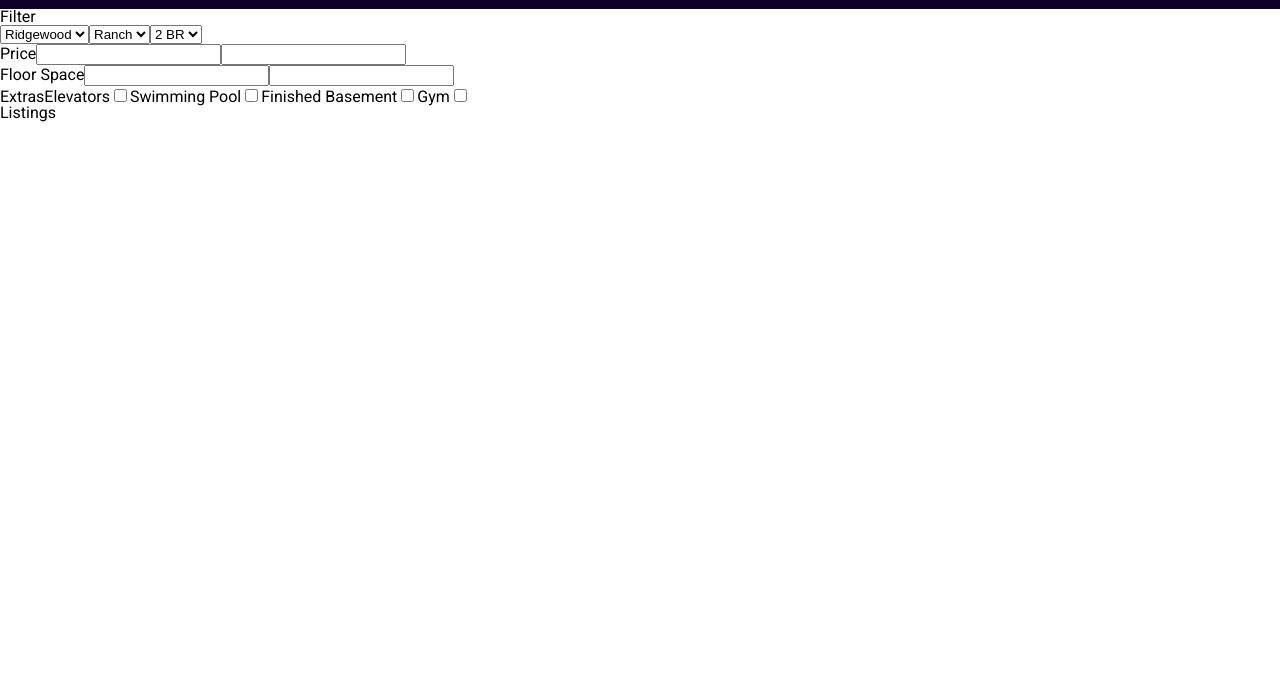
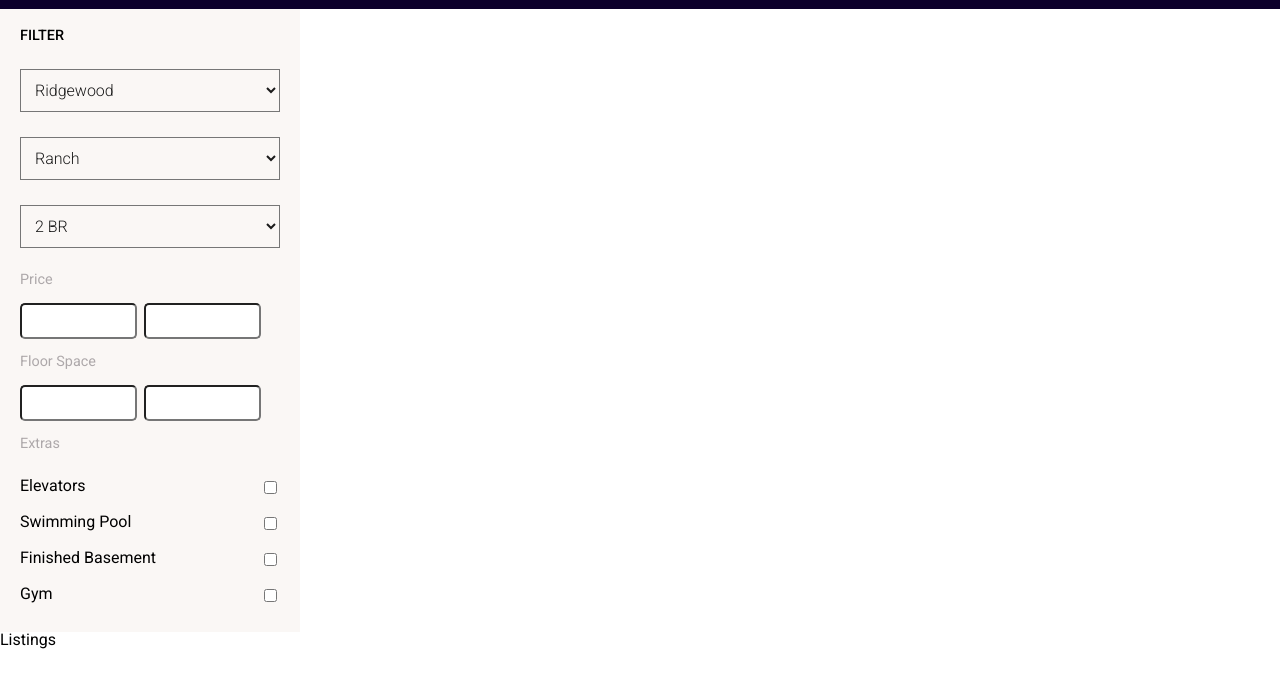
Before and after one commit to edwinchen85/real_estate_react_app, a React app: page / in a window 1280 px wide. Shown: the part 47-734 px from the top of the page. Built offline with nearby package versions, Linux system fonts and the light colour scheme.

Commit message:
Add styles for <FIlter />

```diff
--- /dev/null
+++ b/assets/sass/_content-area.scss
@@ -0,0 +1,57 @@
+#filter {
+  background: $grey;
+  width: 30%;
+  max-width: 300px;
+
+  .inside {
+    padding: 20px;
+  }
+
+  h4 {
+    font-size: 0.9rem;
+    margin-bottom: 25px;
+    font-weight: 500;
+    text-transform: uppercase;
+  }
+
+  select {
+    background: transparent;
+    padding: 10px;
+    font-size: 1rem;
+    font-weight: 300;
+    color: #1B1B1B;
+    display: block;
+    margin-bottom: 25px;
+    width: 100%;
+  }
+
+  .filters {
+    .title {
+      font-size: 0.9rem;
+      display: block;
+      margin-bottom: 1rem;
+      color: $darkgrey;
+    }
+
+    input[type="text"] {
+      border-radius: 5px;
+      font-size: 1rem;
+      padding: .4rem;
+      width: 45%;
+      display: inline-block;
+      margin-right: 2.5%;
+      margin-bottom: 1rem;
+    }
+
+    &.extras {
+      label {
+        display: block;
+        padding: 10px 0;
+
+        input[type="checkbox"] {
+          float: right;
+        }
+      }
+    }
+  }
+}
--- a/assets/sass/main.scss
+++ b/assets/sass/main.scss
@@ -2,8 +2,12 @@
 @import "variables";
 @import "reset";
 
+*,
+html,
 body {
   font-family: 'Roboto', sans-serif;
+  box-sizing: border-box;
 }
 
 @import "listings";
+@import "content-area";
```
Also changed, not shown: public/css/main.css.
